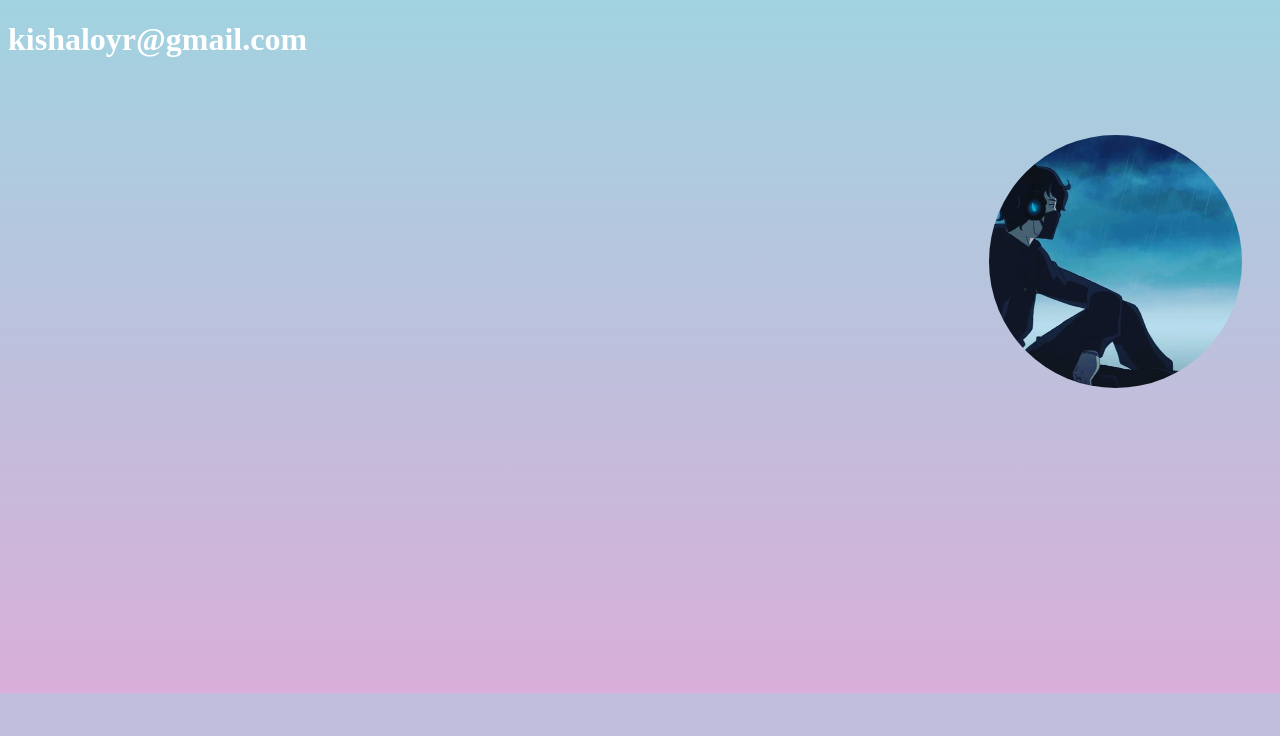
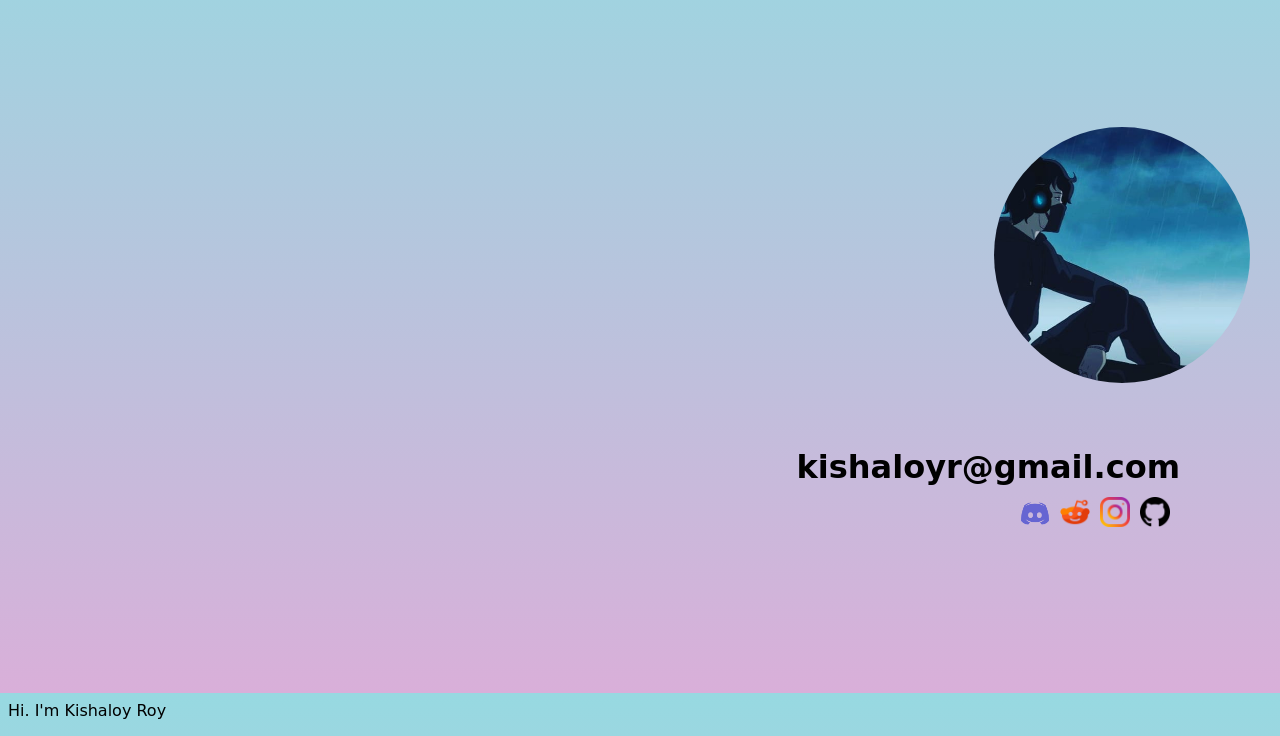
Before and after one commit to AalbatrossGuy/portfolio, a Flask app: page /about in a window 1280 px wide. Shown: the part 123-859 px from the top of the page. Before the commit the page ends 816 px from the top, so only its background shows below. Run offline with Flask 2, Linux system fonts and the light colour scheme; some web fonts are replaced.

Commit message:
Started writing about me

```diff
--- a/templates/about.html
+++ b/templates/about.html
@@ -21,11 +21,27 @@
                 </ul>
                 <img src="static/menu.png" class='menu-icon'>
               </nav>
+              </div>
               <img class="main-img" src="static/logo.png" alt="Logo">
-              <div class="about-me">
+              <div class="intro-text">
+                <p> Hi. I'm Kishaloy Roy </p>
+              </div>
+              <div class="email">
                 <h1>kishaloyr@gmail.com</h1>
-                <!-- <a href="#" class="aboutme-btn">Check my Github</a> -->
               </div>
-        </div>
+              <a href="">
+                <img class="discord" src="static/discord.ico" alt="discord">
+              </a>
+
+              <a href="">
+                <img class="reddit" src="static/reddit.ico" alt="reddit">
+              </a>
+
+              <a href="">
+                <img class="instagram" src="static/instagram.png" alt="instagram">
+              </a>
+              <a href="">
+                <img class="github" src="static/github.ico" alt="github">
+              </a>
     </body>
 </html>
```
